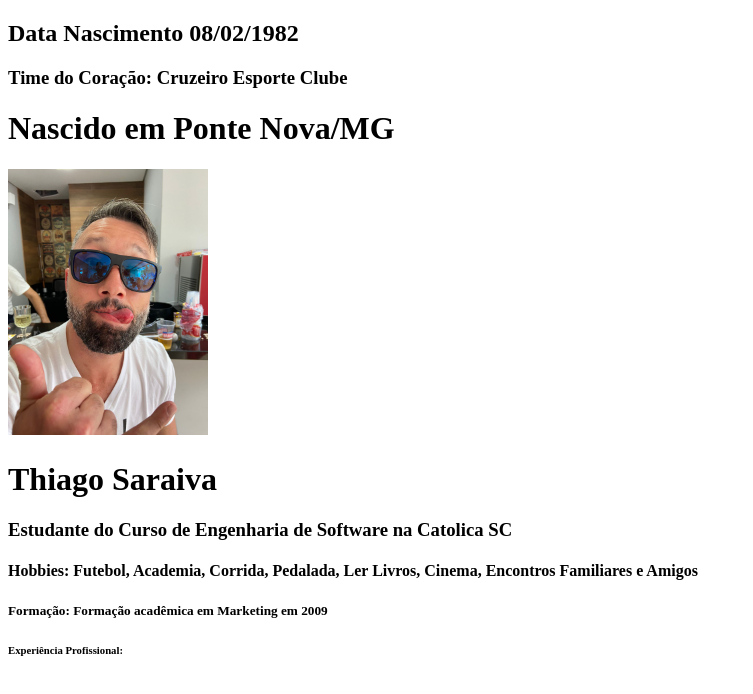
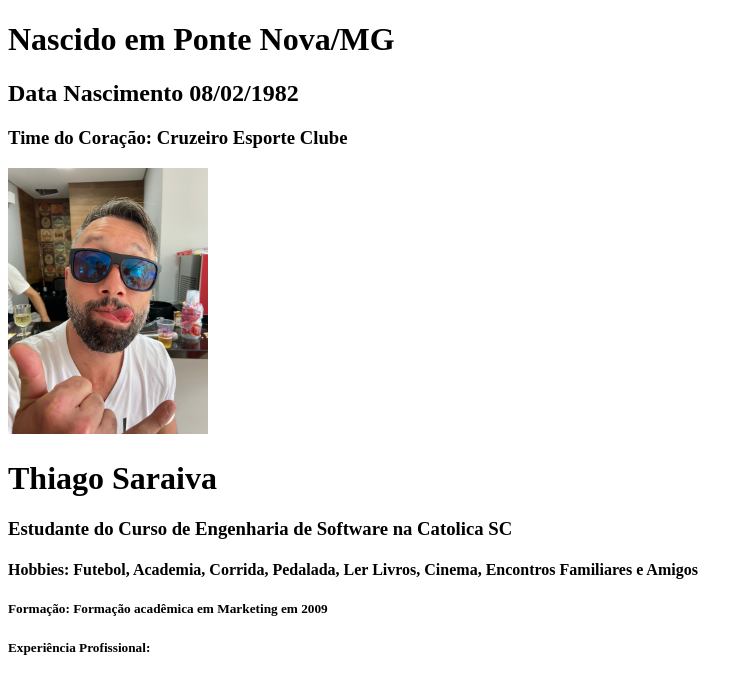
Before and after one commit to Thisaraiva/site-pessoal, a plain HTML site: page index.html in a window 1280 px wide. Shown: the whole page, without its empty margins (0-753 px from the left). Drawn offline with Linux system fonts and the light colour scheme.

Commit message:
Alteração3

```diff
--- a/index.html
+++ b/index.html
@@ -6,9 +6,9 @@
     <meta name="viewport" content="width=device-width, initial-scale=1.0">
     <title>Thiago Saraiva</title>
     <subtitle>
+        <h1>Nascido em Ponte Nova/MG </h1>
         <h2>Data Nascimento 08/02/1982</h2>
         <h3>Time do Coração: Cruzeiro Esporte Clube</h3>
-        <h1>Nascido em Ponte Nova/MG </h1>
     </subtitle>
 </head>
 <style>
@@ -22,6 +22,6 @@
 <h3>Estudante do Curso de Engenharia de Software na Catolica SC</h3>
 <h4>Hobbies: Futebol, Academia, Corrida, Pedalada, Ler Livros, Cinema, Encontros Familiares e Amigos</h4>
 <h5>Formação: Formação acadêmica em Marketing em 2009</h5>
-<h6>Experiência Profissional: </h6>
+<h5>Experiência Profissional: </h5>
 </body>
 </html>
```
